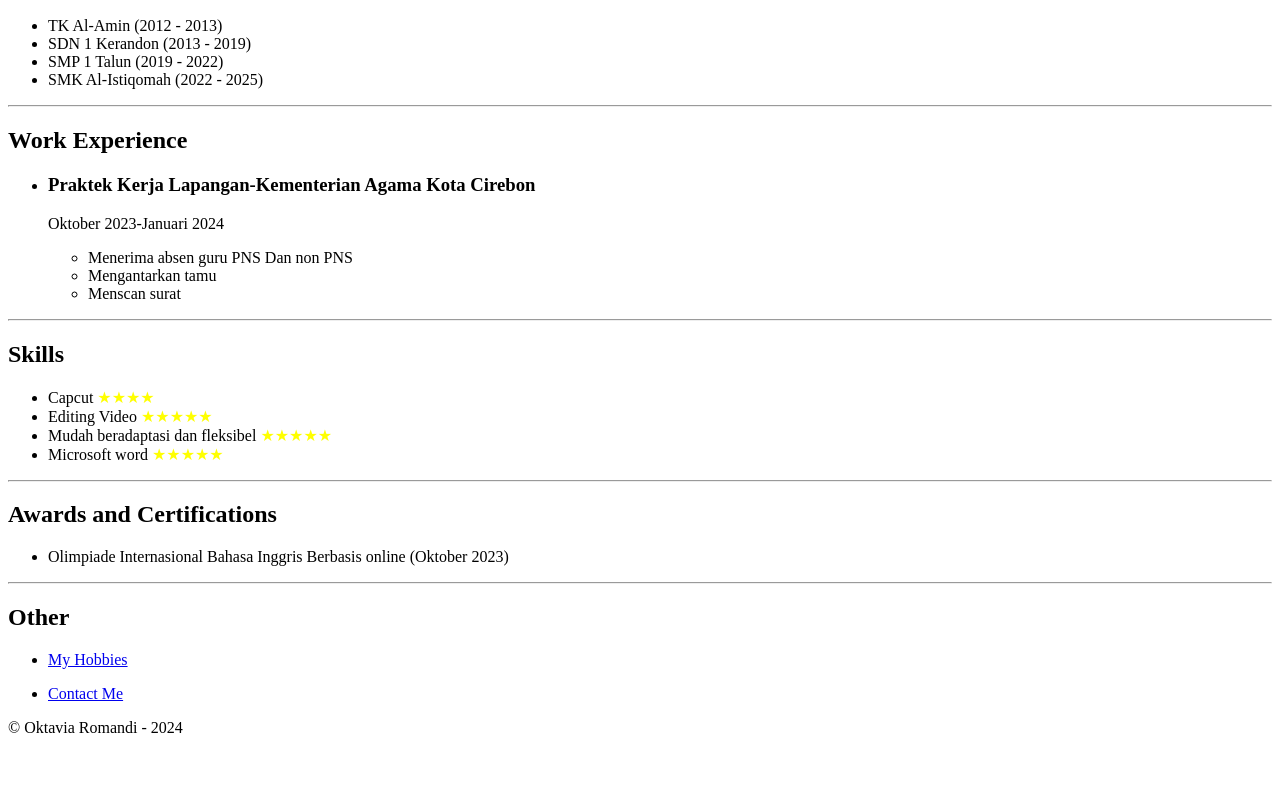
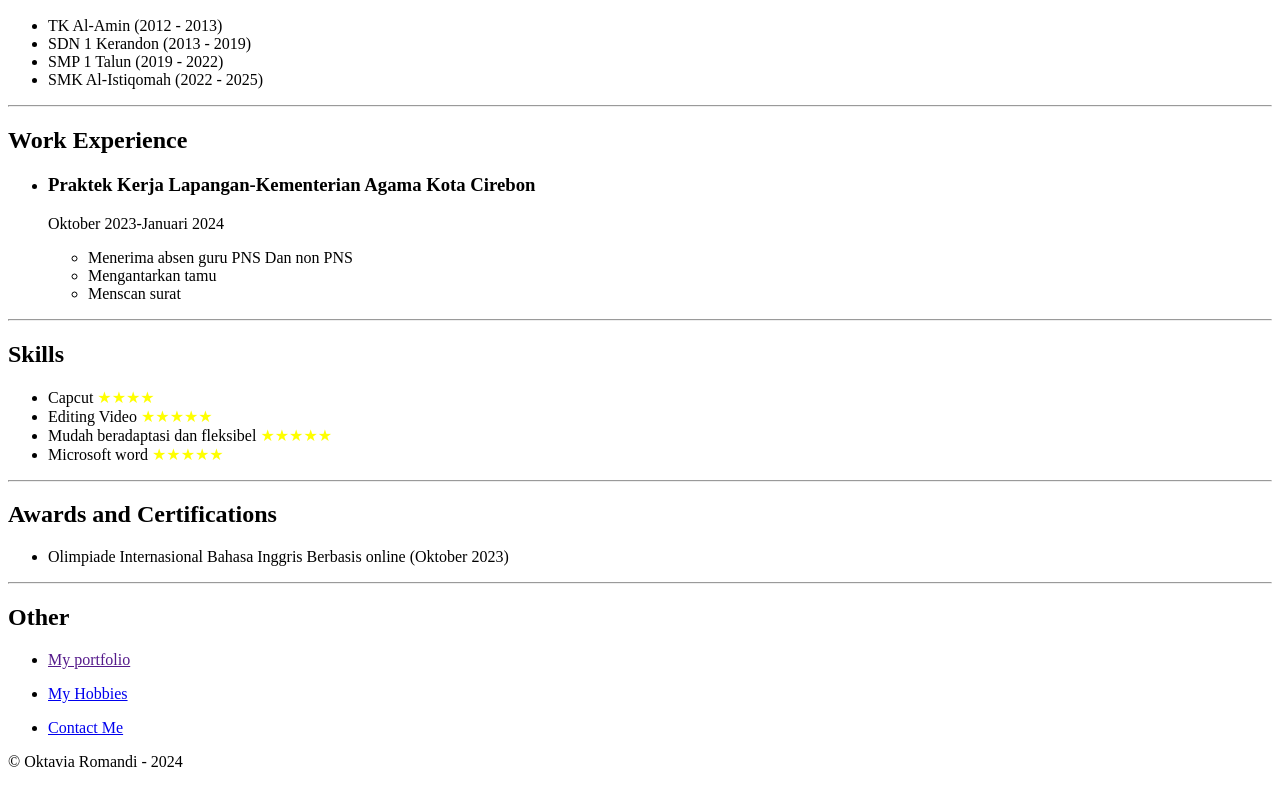
Before and after one commit to oktaui/css_summary_okta, a plain HTML site: page index.html in a window 1280 px wide. Shown: the part 503-1290 px from the top of the page. Before the commit the page ends 1256 px from the top, so only its background shows below. Drawn offline with Linux system fonts and the light colour scheme.

Commit message:
Update index.html

```diff
--- a/index.html
+++ b/index.html
@@ -47,6 +47,13 @@
     <h2>Other</h2>
     <ul>
         <li>
+            <a href="">
+                My portfolio
+            </a>
+        </li>
+    </ul>
+    <ul>
+        <li>
             <a href="./public/hobby.html">
                 My Hobbies
             </a>
```
